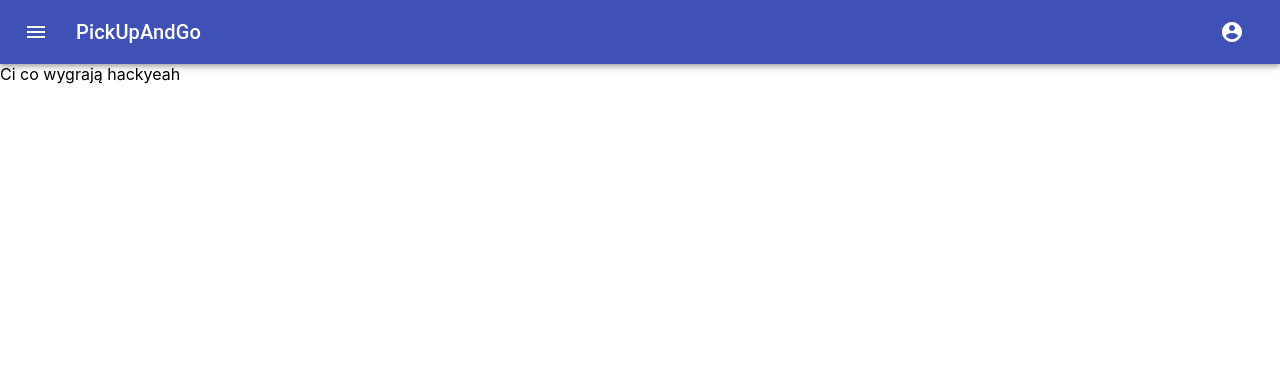
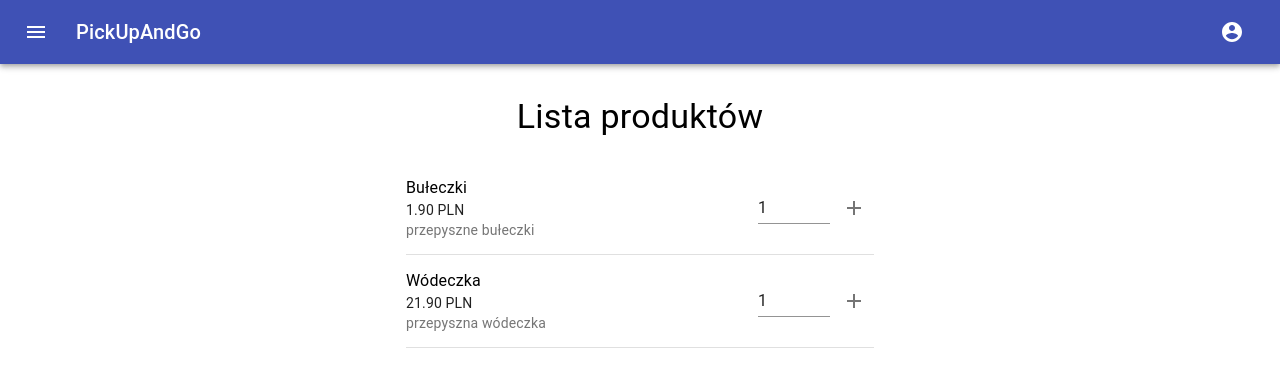
Before and after one commit to CCWHYy/PickUpAndGo, a React (Create React App) app in the folder ClientApp/: page /shop in a window 1280 px wide. Shown: the top 370 px of the page. Built offline with nearby package versions, Linux system fonts and the light colour scheme.

Commit message:
Implement shop & item screen

```diff
--- /dev/null
+++ b/ClientApp/src/components/Item/Item.js
@@ -0,0 +1,64 @@
+import React from 'react';
+
+import { makeStyles } from '@material-ui/core/styles';
+import ListItem from "@material-ui/core/ListItem";
+import ListItemText from "@material-ui/core/ListItemText";
+import Typography from "@material-ui/core/Typography";
+import Input from "@material-ui/core/Input";
+import IconButton from "@material-ui/core/IconButton";
+import AddIcon from "@material-ui/icons/Add";
+
+
+const useStyles = makeStyles((theme) => ({
+    item: {
+        display: 'flex',
+        justifyContent: 'center',
+        alignItems: 'center',
+    },
+    inline: {
+        display: 'inline',
+    },
+    description: {
+        display: 'flex',
+        flexFlow: 'column',
+    },
+    buyActions: {
+        display: 'flex',
+        justifyContent: 'center',
+        alignItems: 'center',
+        marginRight: 8,
+    },
+}));
+
+export const Item = ({ name, price, description }) => {
+    const classes = useStyles();
+
+    return (
+        <ListItem alignItems="flex-start" className={ classes.item }>
+            <ListItemText
+                primary={ name }
+                secondary={
+                    <div className={ classes.description }>
+                        <Typography
+                            component="span"
+                            variant="body2"
+                            className={classes.inline}
+                            color="textPrimary"
+                        >
+                            { price }
+                        </Typography>
+                        { description }
+                    </div>
+                }
+            />
+            <div className={ classes.buyActions }>
+                <Input type="number" defaultValue={ 1 } inputProps={{ min: 0, max: 99, className: classes.input }} className={ classes.quantity } />
+                <IconButton edge="end" aria-label="comments">
+                    <AddIcon />
+                </IconButton>
+            </div>
+        </ListItem>
+    );
+};
+
+export default Item;
--- /dev/null
+++ b/ClientApp/src/components/Item/index.js
@@ -0,0 +1,2 @@
+import { Item } from "./Item";
+export { Item };
--- /dev/null
+++ b/ClientApp/src/components/ItemsList/ItemsList.js
@@ -0,0 +1,32 @@
+import React from 'react';
+
+import { makeStyles } from '@material-ui/core/styles';
+import List from "@material-ui/core/List";
+import Divider from "@material-ui/core/Divider";
+
+import { Item } from "../Item";
+
+const useStyles = makeStyles((theme) => ({
+    root: {
+        maxWidth: 500,
+        width: '100%',
+        backgroundColor: theme.palette.background.paper,
+    },
+}));
+
+export const ItemsList = ({ items = [] }) => {
+    const classes = useStyles();
+
+    return (
+        <List className={classes.root}>
+            {items.map((item) => (
+                <React.Fragment >
+                    <Item { ...item }/>
+                    <Divider variant="middle" component="li" />
+                </React.Fragment>
+            ))}
+        </List>
+    );
+};
+
+export default ItemsList;
--- /dev/null
+++ b/ClientApp/src/components/ItemsList/index.js
@@ -0,0 +1,2 @@
+import { ItemsList } from "./ItemsList";
+export { ItemsList };
--- a/ClientApp/src/components/Shop/Shop.js
+++ b/ClientApp/src/components/Shop/Shop.js
@@ -13,7 +13,8 @@ import ArrowForwardIosIcon from '@material-ui/icons/ArrowForwardIos';
 
 const useStyles = makeStyles((theme) => ({
     root: {
-        maxWidth: 345,
+        margin: 8,
+        width: 284,
     },
     media: {
         height: 0,
--- /dev/null
+++ b/ClientApp/src/components/ShopsList/ShopsList.js
@@ -0,0 +1,28 @@
+import React from 'react';
+
+import { makeStyles } from '@material-ui/core/styles';
+import List from "@material-ui/core/List";
+
+import { Shop } from "../Shop";
+
+const useStyles = makeStyles((theme) => ({
+    shopsList: {
+        display: 'flex',
+        flexWrap: 'wrap',
+        maxWidth: 900,
+    },
+}));
+
+export const ShopsList = ({ shops = [] }) => {
+    const classes = useStyles();
+
+    return (
+        <List className={classes.shopsList}>
+            {shops.map((shop) => (
+                <Shop { ...shop }/>
+            ))}
+        </List>
+    );
+};
+
+export default ShopsList;
--- /dev/null
+++ b/ClientApp/src/components/ShopsList/index.js
@@ -0,0 +1,2 @@
+import { ShopsList } from "./ShopsList";
+export { ShopsList };
--- a/ClientApp/src/screens/Shop/Shop.js
+++ b/ClientApp/src/screens/Shop/Shop.js
@@ -1,9 +1,46 @@
 import React from 'react';
 
-export const ShopScreen = () => (
-    <div>
-        Ci co wygrają hackyeah
-    </div>
-);
+import {makeStyles} from "@material-ui/core/styles";
+import Typography from "@material-ui/core/Typography";
+
+import { ItemsList } from "../../components/ItemsList";
+
+const useStyles = makeStyles((theme) => ({
+    root: {
+        display: 'flex',
+        flexFlow: 'column',
+        justifyContent: 'center',
+        alignItems: 'center',
+    },
+    header: {
+        marginTop: 32,
+        marginBottom: 16,
+    },
+}));
+
+const items = [
+    {
+        name: 'Bułeczki',
+        price: '1.90 PLN',
+        description: 'przepyszne bułeczki',
+    }, {
+        name: 'Wódeczka',
+        price: '21.90 PLN',
+        description: 'przepyszna wódeczka',
+    },
+];
+
+export const ShopScreen = () => {
+    const classes = useStyles();
+
+    return (
+        <div className={ classes.root }>
+            <Typography variant="h4" component="h3" className={ classes.header }>
+                Lista produktów
+            </Typography>
+            <ItemsList items={ items } />
+        </div>
+    );
+}
 
 export default ShopScreen;
--- a/ClientApp/src/screens/ShopsList/ShopsList.js
+++ b/ClientApp/src/screens/ShopsList/ShopsList.js
@@ -1,18 +1,63 @@
 import React from 'react';
 
-import { Shop } from "../../components/Shop";
+import { makeStyles } from '@material-ui/core/styles';
+import Typography from "@material-ui/core/Typography";
 
-const shopExample = {
-    name: 'Żabka',
-    location: 'Rynek 16',
-    logoImg: '/shopLogos/zabka.jpeg',
-    description: 'Godziny otwarcia',
+import { ShopsList } from "../../components/ShopsList";
+
+const useStyles = makeStyles((theme) => ({
+    root: {
+        display: 'flex',
+        flexFlow: 'column',
+        justifyContent: 'center',
+        alignItems: 'center',
+    },
+    header: {
+        marginTop: 32,
+        marginBottom: 16,
+    },
+}));
+
+const shops = [
+    {
+        name: 'Żabka',
+        location: 'Rynek 16',
+        logoImg: '/shopLogos/zabka.jpeg',
+        description: 'Godziny otwarcia',
+    }, {
+        name: 'Żabka',
+        location: 'Rynek 16',
+        logoImg: '/shopLogos/zabka.jpeg',
+        description: 'Godziny otwarcia',
+    }, {
+        name: 'Żabka',
+        location: 'Rynek 16',
+        logoImg: '/shopLogos/zabka.jpeg',
+        description: 'Godziny otwarcia',
+    }, {
+        name: 'Żabka',
+        location: 'Rynek 16',
+        logoImg: '/shopLogos/zabka.jpeg',
+        description: 'Godziny otwarcia',
+    }, {
+        name: 'Żabka',
+        location: 'Rynek 16',
+        logoImg: '/shopLogos/zabka.jpeg',
+        description: 'Godziny otwarcia',
+    },
+];
+
+export const ShopsListScreen = () => {
+    const classes = useStyles();
+
+    return (
+        <div className={ classes.root }>
+            <Typography variant="h4" component="h3" className={ classes.header }>
+                Sklepy w twojej okolicy
+            </Typography>
+            <ShopsList shops={ shops } />
+        </div>
+    );
 };
 
-export const ShopsListScreen = () => (
-    <div>
-        <Shop { ...shopExample }/>
-    </div>
-);
-
 export default ShopsListScreen;
```
Also changed, not shown: ClientApp/public/shopLogos/zabka.jpeg (added).
